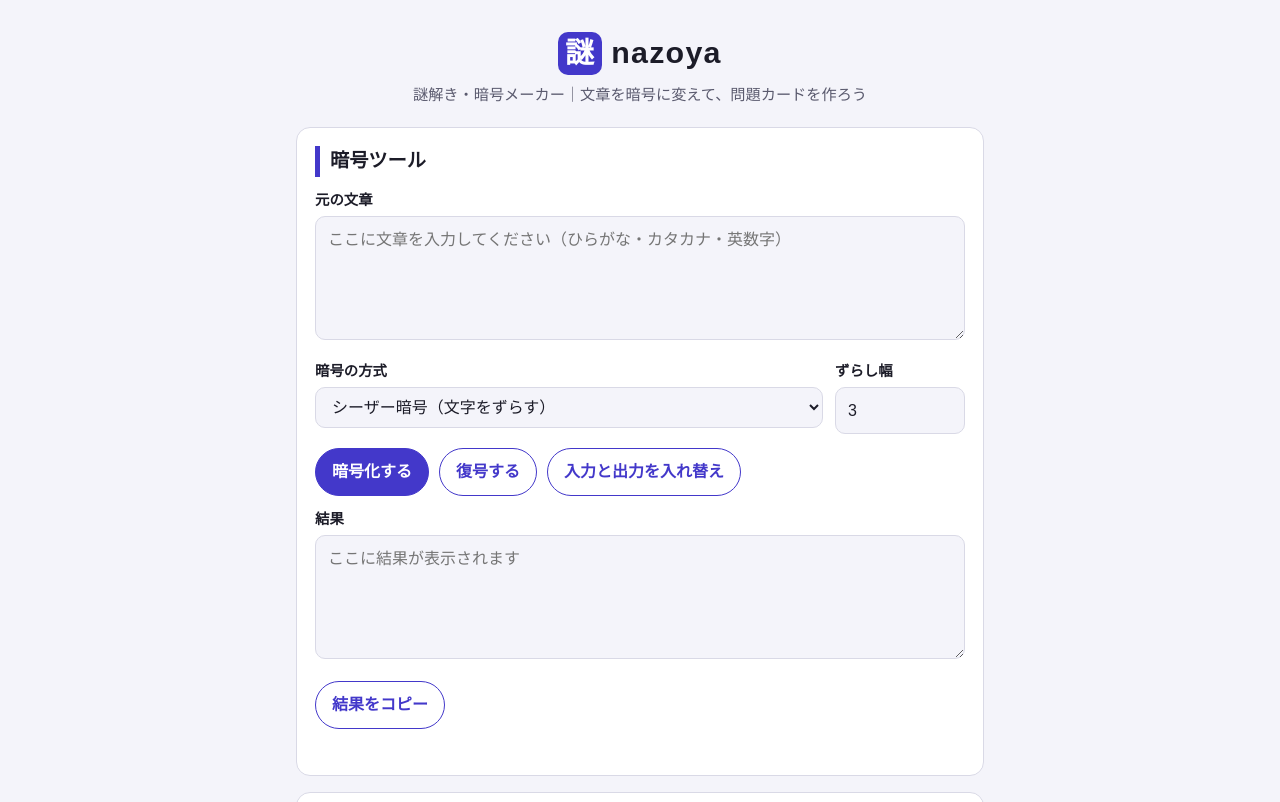
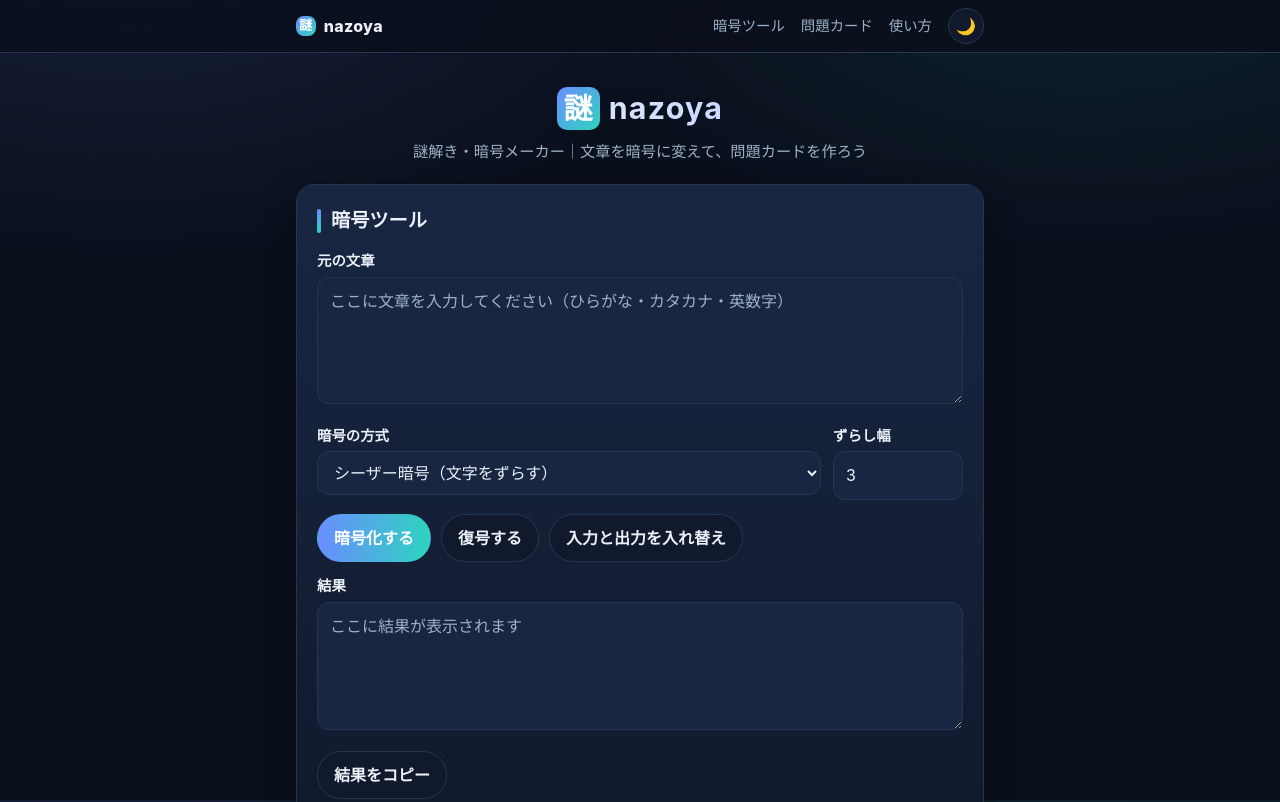
Before and after one commit to mabu-works/nazoya, a plain HTML site: page index.html in a window 1280 px wide. Shown: the top 802 px of the page. Drawn offline with Linux system fonts and the light colour scheme.

Commit message:
再設計: ダーク/ライトテーマ切替を追加し、問題カードのレイアウト再配分と7行上限チェックを反映

```diff
--- a/app.js
+++ b/app.js
@@ -254,14 +254,16 @@ function drawCard(problemText, methodName, hint) {
 
   ctx.font = '40px sans-serif';
   const lines = wrapText(ctx, problemText, W - 128).slice(0, 7);
-  let y = 224;
+  // 7行＋ヒントボックス＋フッターが重ならないよう縦方向を再配分する
+  // （問題文: 開始206・行間44で7行目の下端は約474、ヒントボックスは488〜552）
+  let y = 206;
   for (const line of lines) {
     ctx.fillText(line, 64, y);
-    y += 56;
+    y += 44;
   }
 
   if (hint) {
-    const hintY = H - 128;
+    const hintY = H - 104;
     ctx.fillStyle = '#2e2e4a';
     ctx.fillRect(64, hintY - 38, W - 128, 64);
     ctx.fillStyle = '#fbbf24';
@@ -276,11 +278,23 @@ function drawCard(problemText, methodName, hint) {
   return canvas;
 }
 
+// カードに収まる行数（カード側の上限は7行。超過分が無言で切り捨てられないよう事前に数える）
+function countCardLines(problemText) {
+  const canvas = $('card-canvas');
+  const ctx = canvas.getContext('2d');
+  ctx.font = '40px sans-serif';
+  return wrapText(ctx, problemText, 1200 - 128).length;
+}
+
 $('btn-card').addEventListener('click', () => {
   if (!inputEl.value) { setStatus('カードにする文章を「元の文章」に入力してください。'); return; }
   const method = methodEl.value;
   // カードに載せるのは暗号文のみ（答えは含めない）
   const problem = convert(inputEl.value, method, currentShift(), false);
+  if (countCardLines(problem) > 7) {
+    setStatus('問題文がカードの上限（7行）を超えています。本文を短くしてから作成してください。');
+    return;
+  }
   const canvas = drawCard(problem, METHOD_NAMES[method], hintEl.value.trim());
   const a = document.createElement('a');
   a.download = 'nazoya-card.png';
@@ -291,3 +305,28 @@ $('btn-card').addEventListener('click', () => {
 
 // 初期プレビュー（空のカード枠）
 drawCard('ここに暗号文が表示されます', 'シーザー暗号', '');
+
+/* ===== テーマ切り替え（ダーク／ライト） ===== */
+
+(function initTheme() {
+  var root = document.documentElement;
+  if (!root || !root.getAttribute || !root.setAttribute) return;
+  function apply(theme) {
+    root.setAttribute("data-theme", theme);
+    var btn = document.getElementById("themeToggle");
+    if (btn) btn.textContent = theme === "light" ? "☀️" : "🌙";
+  }
+  var current = root.getAttribute("data-theme");
+  if (current !== "light" && current !== "dark") {
+    try { current = localStorage.getItem("nazoya-theme"); } catch (e) { current = null; }
+  }
+  apply(current === "light" ? "light" : "dark");
+  var btn = document.getElementById("themeToggle");
+  if (btn && btn.addEventListener) {
+    btn.addEventListener("click", function () {
+      var next = root.getAttribute("data-theme") === "light" ? "dark" : "light";
+      apply(next);
+      try { localStorage.setItem("nazoya-theme", next); } catch (e) { /* 保存できなくても切り替え自体は有効 */ }
+    });
+  }
+})();
--- a/index.html
+++ b/index.html
@@ -5,14 +5,34 @@
 <meta name="viewport" content="width=device-width, initial-scale=1.0">
 <title>nazoya｜謎解き・暗号メーカー</title>
 <meta name="description" content="シーザー暗号・文字反転・あ↔数字変換・モールス信号（カナ）で文章を暗号化／復号できるツール。暗号文を問題カード画像にしてダウンロードもできます。">
-<meta name="theme-color" content="#4338ca">
+<meta name="theme-color" content="#0a0f1c">
 <link rel="manifest" href="./manifest.webmanifest">
 <link rel="icon" href="./icons/icon-192.png" type="image/png">
 <link rel="apple-touch-icon" href="./icons/icon-192.png">
+<script>
+try {
+  var savedTheme = localStorage.getItem("nazoya-theme");
+  if (savedTheme === "light" || savedTheme === "dark") {
+    document.documentElement.setAttribute("data-theme", savedTheme);
+  }
+} catch (e) { /* テーマ保存が使えない環境ではダークを既定にする */ }
+</script>
 <link rel="stylesheet" href="./style.css">
 </head>
 <body>
-<header class="site-header">
+<nav class="topbar">
+  <div class="wrap topbar-in">
+    <a class="brand" href="#top"><span class="logo logo-sm">謎</span> nazoya</a>
+    <span class="topbar-links">
+      <a href="#tool-title">暗号ツール</a>
+      <a href="#card-title">問題カード</a>
+      <a href="#howto-title">使い方</a>
+      <button type="button" class="theme-toggle" id="themeToggle" aria-label="テーマ切り替え">🌙</button>
+    </span>
+  </div>
+</nav>
+
+<header class="site-header" id="top">
   <h1><span class="logo">謎</span> nazoya</h1>
   <p class="tagline">謎解き・暗号メーカー｜文章を暗号に変えて、問題カードを作ろう</p>
 </header>
--- a/style.css
+++ b/style.css
@@ -1,40 +1,107 @@
 :root {
-  --bg: #f4f4fa;
-  --surface: #ffffff;
-  --text: #1c1c28;
-  --muted: #5a5a6e;
-  --border: #d9d9e6;
-  --accent: #4338ca;
+  --bg: #0a0f1c;
+  --panel: #111a2c;
+  --panel-2: #182642;
+  --border: #263650;
+  --text: #ecf1f8;
+  --muted: #9db1c7;
+  --accent: #6a8dff;
+  --accent-2: #2dd4bf;
+  --ok: #34c759;
   --accent-text: #ffffff;
-  --accent-soft: #eceafd;
+  --accent-soft: #1d2a4a;
+  --shadow: 0 10px 30px rgba(0, 0, 0, 0.35);
+  --bar-bg: rgba(10, 15, 28, 0.82);
+  color-scheme: dark;
 }
-
-@media (prefers-color-scheme: dark) {
-  :root {
-    --bg: #12121c;
-    --surface: #1e1e2e;
-    --text: #eceaf6;
-    --muted: #a5a3ba;
-    --border: #3a3a52;
-    --accent: #818cf8;
-    --accent-text: #17172a;
-    --accent-soft: #2b2a4a;
-  }
+:root[data-theme="light"] {
+  --bg: #f3f5fa;
+  --panel: #ffffff;
+  --panel-2: #edf1f8;
+  --border: #d5dfec;
+  --text: #17263e;
+  --muted: #5b6f88;
+  --accent-text: #ffffff;
+  --accent-soft: #e2e9fb;
+  --shadow: 0 8px 24px rgba(30, 50, 90, 0.10);
+  --bar-bg: rgba(243, 245, 250, 0.88);
+  color-scheme: light;
 }
 
 * { box-sizing: border-box; }
+html { scroll-behavior: smooth; }
 
 body {
   margin: 0;
-  font-family: "Hiragino Kaku Gothic ProN", "Hiragino Sans", "Noto Sans JP",
-    "Yu Gothic UI", "Yu Gothic", Meiryo, sans-serif;
-  background: var(--bg);
+  font-family: -apple-system, BlinkMacSystemFont, "Hiragino Kaku Gothic ProN",
+    "Hiragino Sans", "Noto Sans JP", "Yu Gothic UI", "Yu Gothic", Meiryo, sans-serif;
+  background:
+    radial-gradient(900px 480px at 85% -5%, rgba(45, 212, 191, 0.10) 0%, transparent 60%),
+    radial-gradient(1100px 620px at 10% -10%, rgba(106, 141, 255, 0.14) 0%, transparent 55%),
+    var(--bg);
+  background-attachment: fixed;
   color: var(--text);
-  line-height: 1.6;
+  line-height: 1.65;
+  -webkit-font-smoothing: antialiased;
+}
+
+.wrap { max-width: 720px; margin: 0 auto; padding: 0 16px; }
+
+.topbar {
+  position: sticky;
+  top: 0;
+  z-index: 50;
+  background: var(--bar-bg);
+  -webkit-backdrop-filter: blur(10px);
+  backdrop-filter: blur(10px);
+  border-bottom: 1px solid var(--border);
+}
+.topbar-in {
+  display: flex;
+  align-items: center;
+  gap: 14px;
+  min-height: 52px;
+}
+.brand {
+  color: var(--text);
+  font-weight: 800;
+  text-decoration: none;
+  letter-spacing: 0.02em;
+  white-space: nowrap;
+  display: inline-flex;
+  align-items: center;
+  gap: 8px;
+}
+.topbar-links {
+  margin-left: auto;
+  display: inline-flex;
+  align-items: center;
+  gap: 16px;
+}
+.topbar-links a {
+  color: var(--muted);
+  text-decoration: none;
+  font-size: 0.9rem;
+  white-space: nowrap;
+}
+.topbar-links a:hover { color: var(--text); }
+.theme-toggle {
+  background: var(--panel);
+  border: 1px solid var(--border);
+  border-radius: 999px;
+  width: 36px; height: 36px;
+  font-size: 1rem;
+  cursor: pointer;
+  color: var(--text);
+  line-height: 1;
+  padding: 0;
+}
+@media (max-width: 560px) {
+  .topbar-links a { display: none; }
 }
 
 .site-header {
-  padding: 28px 16px 8px;
+  padding: 30px 16px 8px;
   text-align: center;
 }
 
@@ -42,12 +109,23 @@ body {
   margin: 0;
   font-size: 1.9rem;
   letter-spacing: 0.04em;
+  background: linear-gradient(92deg, #ffffff 20%, #b9ccff 70%, #8ef0dd 100%);
+  -webkit-background-clip: text;
+  background-clip: text;
+  -webkit-text-fill-color: transparent;
+  color: transparent;
+}
+:root[data-theme="light"] .site-header h1 {
+  background: linear-gradient(92deg, #17263e 20%, #3355aa 70%, #0f766e 100%);
+  -webkit-background-clip: text;
+  background-clip: text;
 }
 
 .logo {
   display: inline-block;
-  background: var(--accent);
-  color: var(--accent-text);
+  background: linear-gradient(135deg, var(--accent), var(--accent-2));
+  color: #ffffff;
+  -webkit-text-fill-color: #ffffff;
   border-radius: 10px;
   width: 1.5em;
   height: 1.5em;
@@ -56,6 +134,7 @@ body {
   font-size: 0.95em;
   vertical-align: baseline;
 }
+.logo-sm { font-size: 0.82rem; border-radius: 8px; }
 
 .tagline {
   color: var(--muted);
@@ -72,17 +151,26 @@ main {
 }
 
 .card {
-  background: var(--surface);
+  background: linear-gradient(180deg, var(--panel-2), var(--panel));
   border: 1px solid var(--border);
-  border-radius: 14px;
-  padding: 18px;
+  border-radius: 18px;
+  padding: 20px;
+  box-shadow: var(--shadow);
 }
 
 .card h2 {
+  position: relative;
   margin: 0 0 12px;
   font-size: 1.2rem;
-  border-left: 5px solid var(--accent);
-  padding-left: 10px;
+  padding-left: 14px;
+}
+.card h2::before {
+  content: "";
+  position: absolute;
+  left: 0; top: 0.18em; bottom: 0.18em;
+  width: 4px;
+  border-radius: 2px;
+  background: linear-gradient(180deg, var(--accent), var(--accent-2));
 }
 
 .card h3 { margin: 16px 0 6px; font-size: 1rem; }
@@ -101,13 +189,32 @@ input[type="number"] {
   width: 100%;
   font: inherit;
   color: var(--text);
-  background: var(--bg);
+  background: var(--panel-2);
   border: 1px solid var(--border);
-  border-radius: 10px;
+  border-radius: 12px;
   padding: 10px 12px;
 }
+:root[data-theme="light"] textarea,
+:root[data-theme="light"] select,
+:root[data-theme="light"] input[type="text"],
+:root[data-theme="light"] input[type="number"] {
+  background: var(--panel);
+}
+
+/* プレースホルダはブラウザ既定色だと薄くて読みにくいため、補助文字色で明示する（入力文字よりは弱く、両テーマでコントラスト4.5以上） */
+textarea::placeholder,
+input[type="text"]::placeholder { color: var(--muted); opacity: 1; }
 
 textarea { resize: vertical; }
+
+textarea:focus-visible,
+select:focus-visible,
+input:focus-visible,
+button:focus-visible,
+a:focus-visible {
+  outline: 2px solid var(--accent);
+  outline-offset: 2px;
+}
 
 .row {
   display: flex;
@@ -130,14 +237,17 @@ button {
   font-weight: 700;
   padding: 10px 16px;
   border-radius: 999px;
-  border: 1px solid var(--accent);
-  background: var(--surface);
-  color: var(--accent);
+  border: 1px solid var(--border);
+  background: var(--panel);
+  color: var(--text);
   cursor: pointer;
+  transition: transform 0.15s ease, border-color 0.15s ease;
 }
+button:hover { border-color: var(--accent-2); }
 
 button.primary {
-  background: var(--accent);
+  background: linear-gradient(92deg, var(--accent), var(--accent-2));
+  border-color: transparent;
   color: var(--accent-text);
 }
 
@@ -154,7 +264,7 @@ button:active { transform: translateY(1px); }
   width: 100%;
   height: auto;
   border: 1px solid var(--border);
-  border-radius: 10px;
+  border-radius: 14px;
   margin-top: 14px;
   background: var(--accent-soft);
 }
@@ -168,5 +278,13 @@ button:active { transform: translateY(1px); }
   text-align: center;
   color: var(--muted);
   font-size: 0.85rem;
-  padding: 8px 16px 28px;
+  padding: 14px 16px 30px;
+  margin: 10px auto 0;
+  max-width: 720px;
+  border-top: 1px solid var(--border);
 }
+
+@media (prefers-reduced-motion: reduce) {
+  html { scroll-behavior: auto; }
+  button { transition: none; }
+}
--- a/sw.js
+++ b/sw.js
@@ -1,6 +1,6 @@
 'use strict';
 
-const CACHE_NAME = 'nazoya-v1';
+const CACHE_NAME = 'nazoya-v5';
 const PRECACHE_URLS = [
   './',
   './index.html',
```
Also changed, not shown: README.md, 1 other file.
